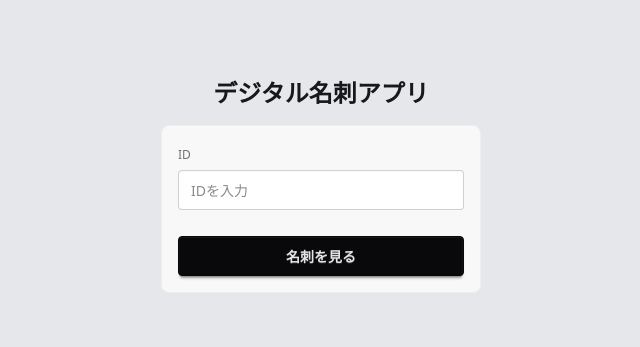
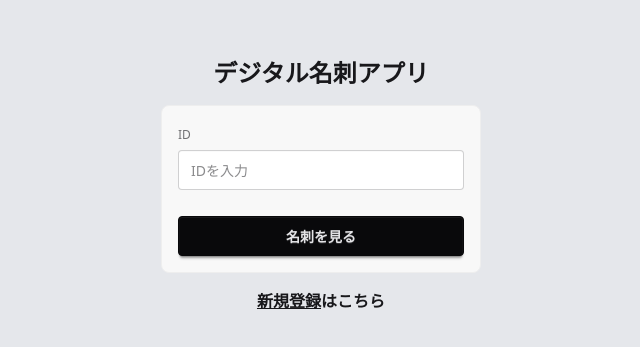
Before and after one commit to ichitaka58/business-card-app, a Next.js app: page / in a window 1280 px wide. Shown: the part 215-562 px from the top of the page, without its empty margins (319-959 px from the left). Built offline with nearby package versions, Linux system fonts and the light colour scheme.

Commit message:
戻るリンク、新規登録へのリンク追加

```diff
--- a/src/app/cards/[id]/page.tsx
+++ b/src/app/cards/[id]/page.tsx
@@ -1,4 +1,5 @@
 import { fetchCardByUserId } from "@/src/lib/repositories/cardRepo";
+import Link from "next/link";
 import {
   FaRegNewspaper,
   FaSquareGithub,
@@ -16,7 +17,7 @@ const CardPage = async ({
 
   return (
     <div className="min-h-screen bg-gray-200 flex flex-col justify-center items-center">
-      <div className="card w-60 bg-base-100 card-md shadow-sm">
+      <div className="card w-60 bg-base-100 card-md shadow-sm mb-8">
         <div className="card-body">
           <h2 className="card-title">{userCardWithSkills.name}</h2>
           <div>
@@ -63,6 +64,9 @@ const CardPage = async ({
           </div>
         </div>
       </div>
+      <Link href="/" className="w-60 flex justify-center">
+        <button className="btn btn-wide btn-accent">戻る</button>
+      </Link>
     </div>
   );
 }
--- a/src/app/page.tsx
+++ b/src/app/page.tsx
@@ -1,6 +1,7 @@
 "use client";
 import { useState } from "react";
 import { useRouter } from "next/navigation";
+import Link from "next/link";
 
 export default function Home() {
   const [userId, setUserId] = useState<string>("");
@@ -36,10 +37,20 @@ export default function Home() {
               />
               <p className="validator-hint hidden">IDを入力してください</p>
             </fieldset>
-            <button className="btn btn-neutral mt-4" type="submit" disabled={isLoading}>
+            <button
+              className="btn btn-neutral mt-4"
+              type="submit"
+              disabled={isLoading}
+            >
               名刺を見る
             </button>
           </form>
+          <p className="text-center mt-4 font-semibold">
+            <Link href="/cards/new" className="link">
+              新規登録
+            </Link>
+            はこちら
+          </p>
         </div>
       </div>
     </>
```
